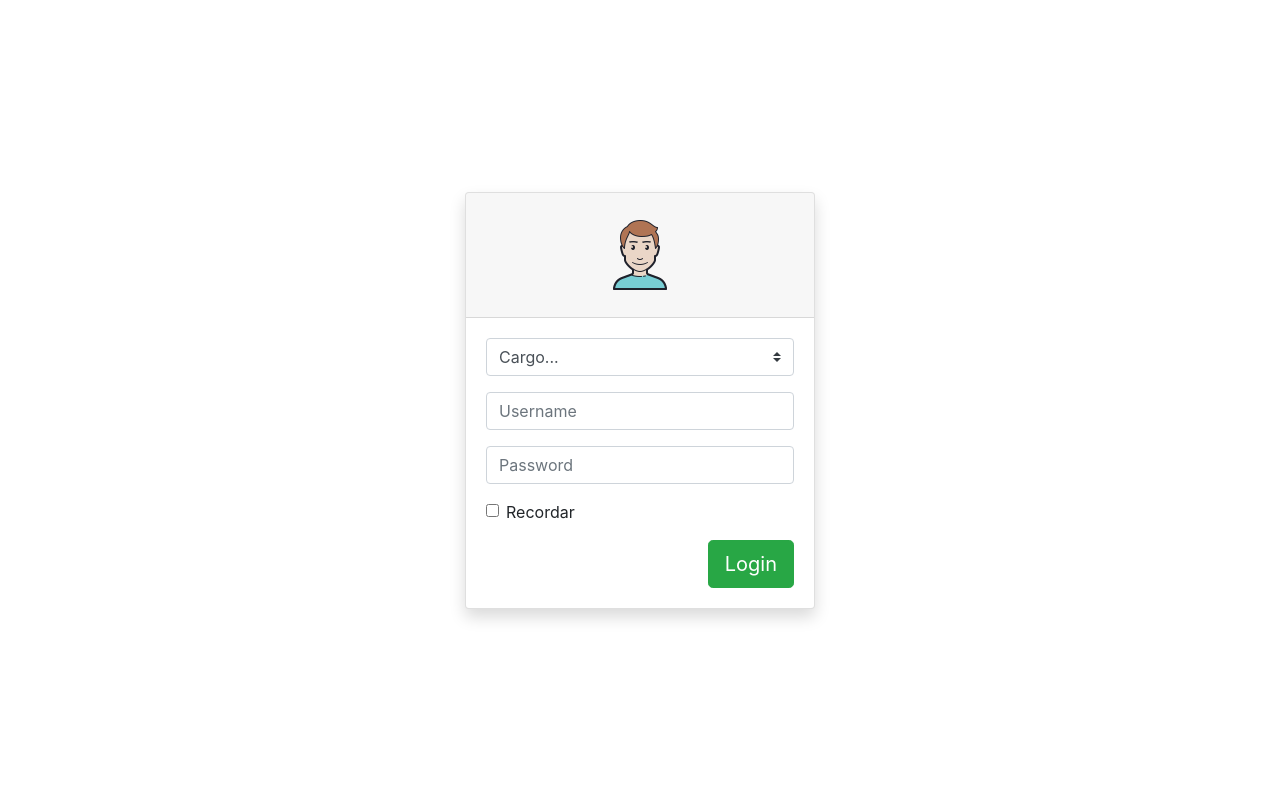
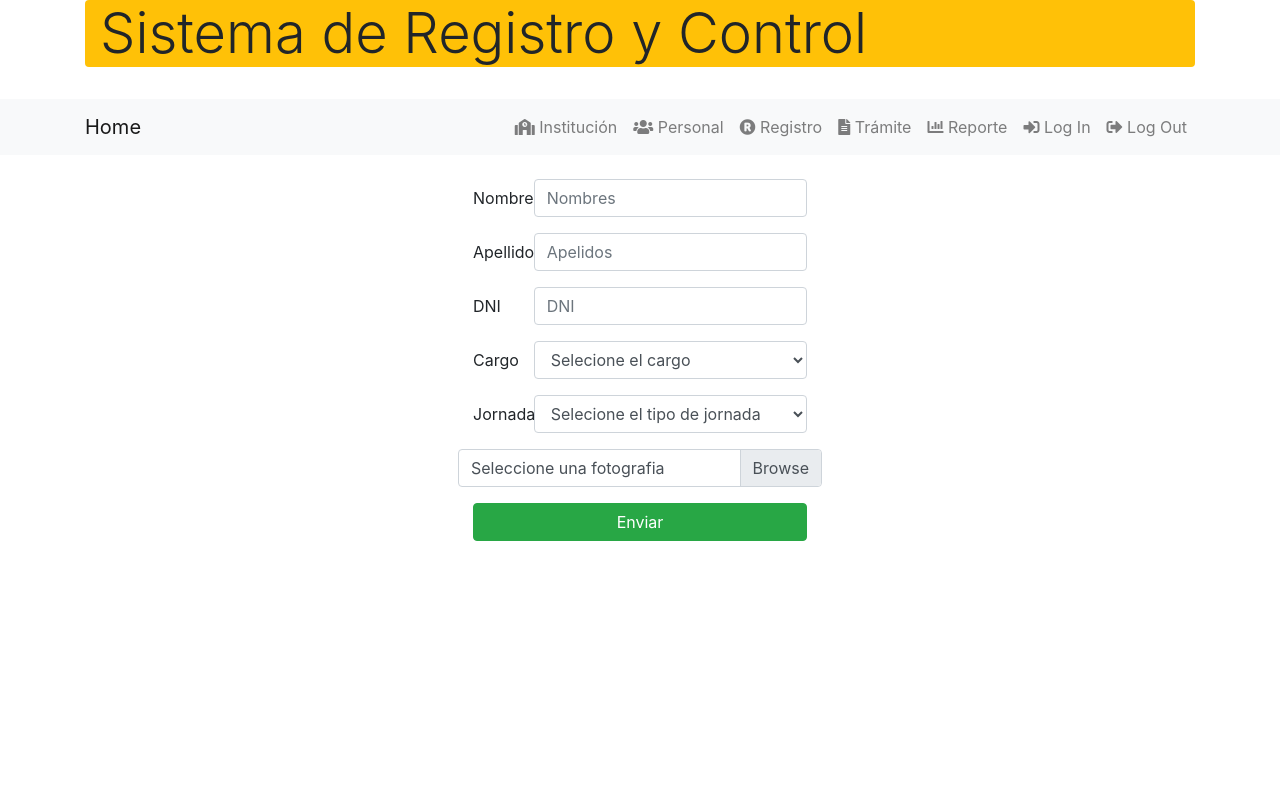
Before and after one commit to eflohua/Sistema-de-Asistencia, an Angular app: page /personal in a window 1280 px wide. Before the commit this address led to /. Shown: the top 800 px of the page. Built offline with nearby package versions, Linux system fonts and the light colour scheme.

Commit message:
navegador v3, iterfaz

```diff
--- a/src/app/app-routing.module.ts
+++ b/src/app/app-routing.module.ts
@@ -1,8 +1,15 @@
 import { NgModule } from '@angular/core';
 import { Routes, RouterModule } from '@angular/router';
+import { LoginComponent } from './components/login/login.component';
+import { PersonalComponent } from './components/personal/personal.component';
+import { InstitucionComponent } from './components/institucion/institucion.component';
 
 
-const routes: Routes = [];
+const routes: Routes = [
+  {path: "login", component: LoginComponent},
+  {path: "personal", component: PersonalComponent},
+  {path: "institucion", component: InstitucionComponent}
+];
 
 @NgModule({
   imports: [RouterModule.forRoot(routes)],
--- a/src/app/app.component.html
+++ b/src/app/app.component.html
@@ -1,8 +1,7 @@
-<app-login></app-login>
+
 <app-navegador></app-navegador>
 
 <div class="container p-4">
 
-  <app-institucion></app-institucion>
   <router-outlet></router-outlet>
 </div>
--- a/src/app/app.module.ts
+++ b/src/app/app.module.ts
@@ -6,13 +6,15 @@ import { AppComponent } from './app.component';
 import { NavegadorComponent } from './components/navegador/navegador.component';
 import { InstitucionComponent } from './components/institucion/institucion.component';
 import { LoginComponent } from './components/login/login.component';
+import { PersonalComponent } from './components/personal/personal.component';
 
 @NgModule({
   declarations: [
     AppComponent,
     NavegadorComponent,
     InstitucionComponent,
-    LoginComponent
+    LoginComponent,
+    PersonalComponent
   ],
   imports: [
     BrowserModule,
--- a/src/app/components/login/login.component.html
+++ b/src/app/components/login/login.component.html
@@ -1,8 +1,5 @@
-<div class="container">
-    <div class="row">
-        <div class="col-md-12 min-vh-100 d-flex flex-column justify-content-center">
-            <div class="row">
-                <div class="col-lg-4 col-md-8 mx-auto">
+<br>
+<div class="col-lg-4 col-md-8 mx-auto">
                     <!-- form card login -->
                     <div class="card rounded shadow shadow-sm">
                         <div class="card-header justify-content-center text-center">
@@ -39,8 +36,4 @@
                         <!--/card-block-->
                         <!-- <div class="modal-footer">No tienes un cuenta? <a href="#">Crea uno</a></div> -->
                     </div>
-                </div>
-            </div>
-        </div>
-    </div>
 </div>
--- a/src/app/components/navegador/navegador.component.html
+++ b/src/app/components/navegador/navegador.component.html
@@ -1,6 +1,13 @@
+<div class="container">
+  <div class="container-fluid bg-warning rounded">
+    <h1 class="display-4"><tr>Sistema de Registro y Control</tr></h1>
+  </div>
+  <br>
+</div>
+
 <nav class="navbar navbar-expand-lg navbar-light bg-light">
     <div class="container">
-        <a class="navbar-brand" routerLink="/">Sistema de Registro y Control</a>
+        <a class="navbar-brand" routerLink="/">Home</a>
     <button class="navbar-toggler" type="button" data-toggle="collapse" data-target="#navbarNav" aria-controls="navbarNav" aria-expanded="false" aria-label="Toggle navigation">
       <span class="navbar-toggler-icon"></span>
     </button>
@@ -8,10 +15,10 @@
       <ul class="navbar-nav ml-auto">
 
         <li class="nav-item">
-          <a class="nav-link" href="#" ><i class="fas fa-school"></i> Institución</a>
+          <a class="nav-link" [routerLink]="['/institucion']" ><i class="fas fa-school"></i> Institución</a>
         </li>
         <li class="nav-item">
-          <a class="nav-link" href="#" ><i class="fas fa-users"></i> Personal</a>
+          <a class="nav-link" [routerLink]="['/personal']" ><i class="fas fa-users"></i> Personal</a>
         </li>
         <li class="nav-item">
           <a class="nav-link" href="#" ><i class="fas fa-registered"></i> Registro</a>
@@ -23,7 +30,7 @@
           <a class="nav-link" href="#" ><i class="fas fa-chart-bar"></i> Reporte</a>
         </li>
         <li class="nav-item">
-          <a class="nav-link" href="#" ><i class="fas fa-sign-in-alt"></i> Log In</a>
+          <a class="nav-link"  [routerLink]="['/login']" ><i class="fas fa-sign-in-alt"></i> Log In</a>
         </li>
         <li class="nav-item">
           <a class="nav-link" href="#" ><i class="fas fa-sign-out-alt"></i> Log Out</a>
--- /dev/null
+++ b/src/app/components/personal/personal.component.html
@@ -0,0 +1,48 @@
+
+<div class="col-md-4 offset-md-4">
+    <form>
+        <div class="form-group row">
+          <label for="inputEmail3" class="col-sm-2 col-form-label">Nombre</label>
+          <div class="col-sm-10">
+            <input type="email" class="form-control" id="inputEmail3" placeholder="Nombres" required>
+          </div>
+        </div>
+        <div class="form-group row">
+          <label  class="col-md-2 col-form-label">Apellido</label>
+          <div class="col-md-10">
+            <input type="text" class="form-control"  placeholder="Apelidos" required>
+          </div>
+        </div>
+        <div class="form-group row">
+            <label  class="col-sm-2 col-form-label">DNI</label>
+            <div class="col-sm-10">
+              <input type="email" class="form-control" id="inputPassword3" placeholder="DNI" required>
+            </div>
+          </div>
+          <div class="form-group row">
+            <label  class="col-sm-2 col-form-label">Cargo</label>
+            <div class="col-sm-10">
+              <select class="form-control"  required>
+                  <option selected>Selecione el cargo</option>
+              </select>
+            </div>
+          </div>
+          <div class="form-group row">
+            <label  class="col-sm-2 col-form-label">Jornada</label>
+            <div class="col-sm-10">
+              <select type="email" class="form-control" id="inputPassword3" placeholder="Password" required>
+                  <option selected>Selecione el tipo de jornada</option>
+              </select>
+            </div>
+          </div>
+          <div class="form-group row">
+            <div class="custom-file">
+                <div class="col-sm-12">
+                <label class="custom-file-label">Seleccione una fotografia</label>
+                <input type="file" class="custom-file-input" id="customFile">
+            </div>
+              </div>
+          </div>
+            <button type="submit" class="btn btn-success btn-block">Enviar</button>
+      </form>
+    </div>
--- /dev/null
+++ b/src/app/components/personal/personal.component.ts
@@ -0,0 +1,15 @@
+import { Component, OnInit } from '@angular/core';
+
+@Component({
+  selector: 'app-personal',
+  templateUrl: './personal.component.html',
+  styleUrls: ['./personal.component.css']
+})
+export class PersonalComponent implements OnInit {
+
+  constructor() { }
+
+  ngOnInit(): void {
+  }
+
+}
```
Also changed, not shown: src/app/components/personal/personal.component.css (added), 1 other file (tests, documents, lock files or other folders).
